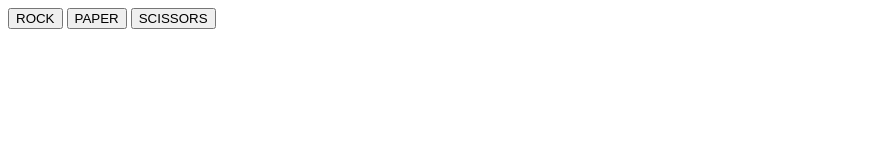
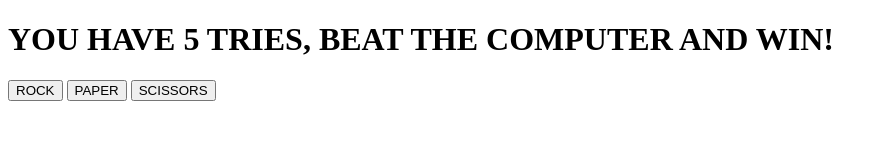
Before and after one commit to WagokiBry/rock-paper-scissors, a plain HTML site: page index.html in a window 1280 px wide. Shown: the whole page, without its empty margins (0-886 px from the left). Drawn offline with Linux system fonts and the light colour scheme.

```diff
--- a/index.html
+++ b/index.html
@@ -7,6 +7,7 @@
     <link rel="stylesheet" href="styles.css">
 </head>
 <body>
+    <h1>YOU HAVE 5 TRIES, BEAT THE COMPUTER AND WIN!</h1>
     <div id = "container">
 
         <button id="Rock">ROCK</button>
```
Also changed, not shown: script.js (+6 -11 lines).
